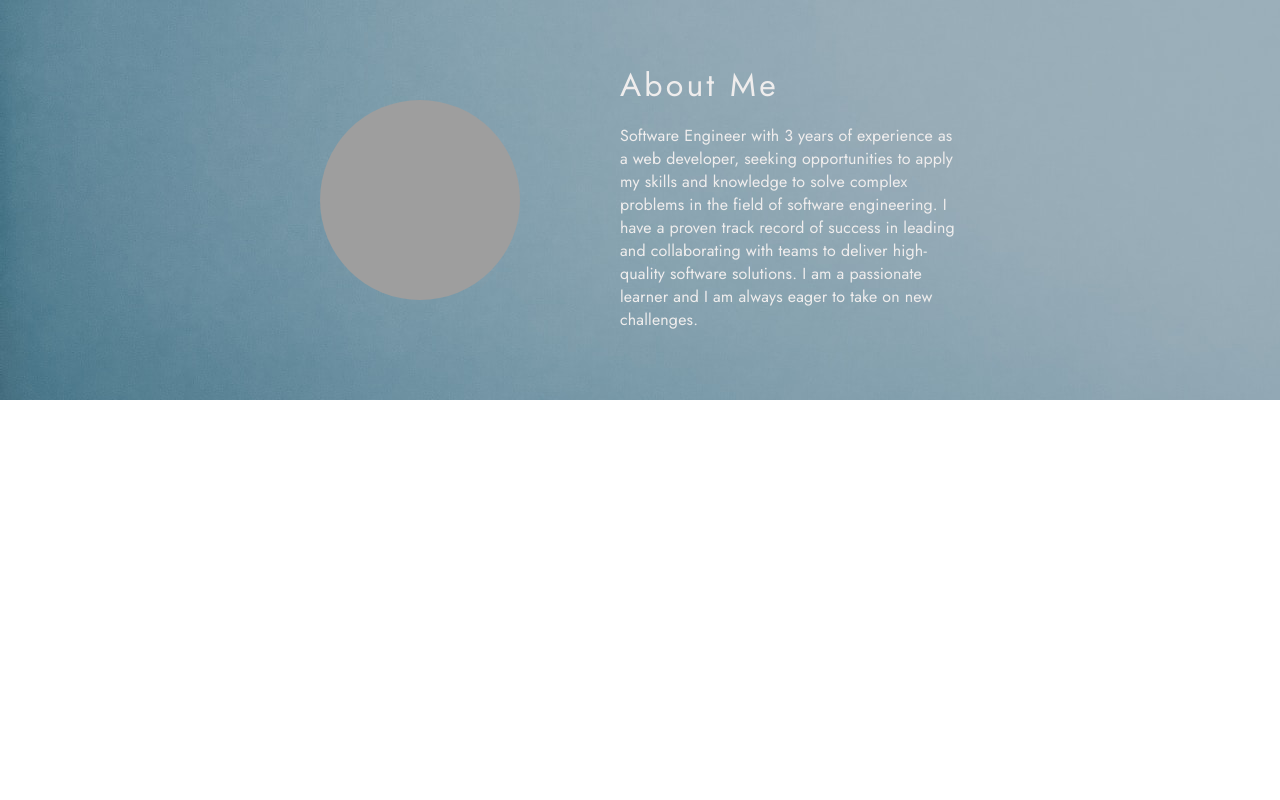
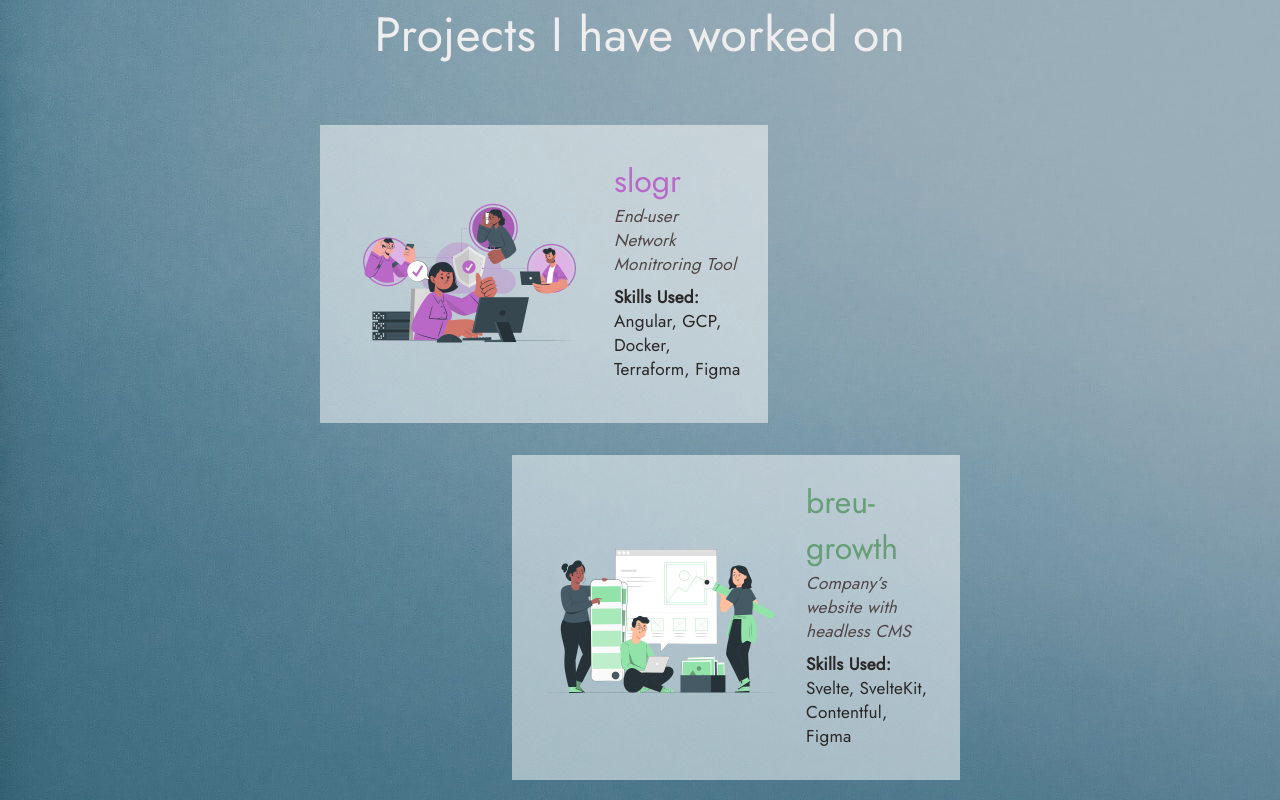
Before and after one commit to Auroob/dev-port, a React (Create React App) app in the folder dope-folio/: page / in a window 1280 px wide. Shown: the part 800-1600 px from the top of the page. Before the commit the page ends 1200 px from the top, so only its background shows below. Built offline with nearby package versions, Linux system fonts and the light colour scheme; grey boxes are pictures that could not be loaded; a web font is replaced by a local one.

Commit message:
projects page

```diff
--- a/dope-folio/src/App.js
+++ b/dope-folio/src/App.js
@@ -2,12 +2,13 @@ import './App.scss';
 import { About } from './components/about/about';
 //import BackgroundImage from './components/background/backgroundImage';
 import { Introduction } from './components/introduction/introduction';
-//import { Projects } from './components/projects/projects';
+import { Projects } from './components/projects/projects';
 
 function App() {
   return (
     <div className="App">
       <Introduction />
+      <Projects />
       <About />
     </div>
   );
--- a/dope-folio/src/App.scss
+++ b/dope-folio/src/App.scss
@@ -9,7 +9,8 @@
 .App {
     font-family: 'Jost', sans-serif;
     --text-color-white: #EFEDED;
-    --text-color-black: #1F1F1F;
+    --text-color-black: #2a2727;
+    --text-color-grey: #514747;
     --column-margin-top: 4em;
   }
 
@@ -33,22 +34,22 @@ h1 {
 }
 
 h2 {
-  font-size: 2em;
-  font-weight: 400;
-  letter-spacing: 0.1em;
+  font-size: 3em;
+  font-weight: 500;
+  letter-spacing: 0.01em;
   color: var(--text-color-white);
   margin-top: 0;
   margin-bottom: 0.5em;
   line-height: normal;
+  align-self: center;
 }
 
 h4 {
-  font-size: 1.5em;
-  font-weight: 400;
-  letter-spacing: 0.1em;
-  color: var(--text-color-white);
+  font-size: 2em;
+  font-weight: 500;
+  letter-spacing: 0;
   margin-top: 0;
-  margin-bottom: 0.5em;
+  margin-bottom: 0;
 }
 
 h5 {
@@ -62,10 +63,9 @@ h5 {
 }
 
 p {
-  font-size: 1em;
-  font-weight: 400;
+  font-size: 1.075em;
+  font-weight: 300;
   letter-spacing: 0.01em;
-  color: var(--text-color-white);
   margin-top: 0;
   margin-bottom: 0.5em;
 }
--- a/dope-folio/src/components/about/about.js
+++ b/dope-folio/src/components/about/about.js
@@ -12,7 +12,7 @@ export const About = () => {
                 </div>
                 <div className="about-text">
                     <h2>About Me</h2>
-                    <p>{aboutData.content}</p>
+                    <p style={{color: 'var(--text-color-white)'}}>{aboutData.content}</p>
                 </div>
             </div>
         </div>
--- a/dope-folio/src/components/projects/project-description/project-description.css
+++ b/dope-folio/src/components/projects/project-description/project-description.css
@@ -1,22 +1,46 @@
-.intro {
-    min-height: 100vh;
+.project-description {
+    display: flex;
+    flex-wrap: wrap;
+    justify-content: space-between;
+    align-items: center;
+    position: relative;
+    background-color: rgba(255, 255, 255, 0.5);
+    width: 35vw;
+    margin-top: 2em;
+    transition: all 2000ms ease-in-out;
   }
 
-  .intro-description {
-    background-color: --var(text-color-white);
+  .project-content {
     display: flex;
-    flex-direction: column;
+    flex-direction: row;
     align-items: center;
     justify-content: space-evenly;
-    flex: 0.5;
+    flex: 1;
+    height: fit-content;
+    padding: 1.5em;
+  }
+
+  .project-image {
+    display: flex;
+    align-items: center;
+    justify-content: center;
     height: fit-content;
   }
 
-  .image {
-    height: 340px;
-    left: 0;
+  .project-image img {
+    height: 250px;
+    width: 250px;
     object-fit: cover;
-    position: fixed;
-    top: 0;
-    width: 340px;
   }
+
+  .project-about {
+    display: flex;
+    flex-direction: column;
+    justify-content: center;
+    align-items: flex-start;
+    margin-left: 1.25em;
+  }
+
+  .project-about p {
+    color: var(--text-color-black);
+  }
--- a/dope-folio/src/components/projects/project-description/project-description.js
+++ b/dope-folio/src/components/projects/project-description/project-description.js
@@ -1,17 +1,19 @@
 import React from "react";
-import { projectsData } from "../../../data/projectsData";
 
-export const ProjectDescription = ({ id, image, title, description, job }) => {
+import "./project-description.css";
+
+export const ProjectDescription = ({ id, image, title, color, description, job }) => {
+    console.log("title, color",title, color);
     return (
-        <div className="intro">
-            <div key={id} className="intro-description">
-                <div className="image">
+        <div className="project-description">
+            <div key={id} className="project-content">
+                <div className="project-image">
                     <img src={image} alt="project" />
                 </div>
-                <div className="content">
-                    <h4>{title}</h4>
-                    <p>{description}</p>
-                    <p>Skills Used: {job}</p>
+                <div className="project-about">
+                    <h4 style={{color: color}}>{title}</h4>
+                    <p style={{color: 'var(--text-color-grey)'}}><i>{description}</i></p>
+                    <p><b>Skills Used: </b>{job}</p>
                 </div>
             </div>
         </div>
--- a/dope-folio/src/components/projects/projects.css
+++ b/dope-folio/src/components/projects/projects.css
@@ -1,13 +1,31 @@
-.intro {
+.project {
+    display: flex;
+    justify-content: center;
+    align-items: center;
     min-height: 100vh;
     position: relative;
   }
 
-  .intro-description {
+  .project-list {
     display: flex;
     flex-direction: column;
     align-items: center;
-    justify-content: space-evenly;
-    flex: 0.5;
+    justify-content: center;
+    flex: 1;
     height: fit-content;
+    width: 50vw;
   }
+
+  .project-box{
+    display: flex;
+    flex-wrap: wrap;
+    width: 50vw;
+  }
+
+  .project-box:nth-child(odd){
+    justify-content: right;
+  }
+
+  .project-box:nth-child(even){
+    justify-content: left;
+  }
--- a/dope-folio/src/components/projects/projects.js
+++ b/dope-folio/src/components/projects/projects.js
@@ -5,18 +5,21 @@ import { ProjectDescription } from "./project-description/project-description";
 
 export const Projects = () => {
     return (
-        <div className="intro">
-            <div className="intro-description">
+        <div className="project">
+            <div className="project-list">
                 <h2>Projects I have worked on</h2>
                 {projectsData.map((project) => {
                     return (
+                        <div className="project-box">
                             <ProjectDescription
                                 key={project.id}
                                 image={project.image}
                                 title={project.title}
+                                color={project.color}
                                 description={project.description}
                                 job={project.job}
                         />
+                        </div>
                     );
                 })}
             </div>
--- a/dope-folio/src/data/projectsData.js
+++ b/dope-folio/src/data/projectsData.js
@@ -9,13 +9,15 @@ export const projectsData = [
         id: 1,
         image: SlogrIllustration,
         title: "slogr",
-        description: "Ende-user Network Monitroring Tool",
+        color: "#ba68c8",
+        description: "End-user Network Monitroring Tool",
         job: "Angular, GCP, Docker, Terraform, Figma"
     },
     {
         id: 2,
         image: BreuGrowthIllustration,
         title: "breu-growth",
+        color: "#669e76",
         description: "Company’s website with headless CMS",
         job: "Svelte, SvelteKit, Contentful, Figma"
     },
@@ -23,13 +25,15 @@ export const projectsData = [
         id: 3,
         image: XNautIllustration,
         title: "XNaut",
-        description: "Developer Portal for productivity",
+        color: "#2e849e",
+        description: "Developer Portal for Productivity",
         job: "React, ExpressJS, REST APIs, FirebaseDB, Firebase, Helm Chart"
     },
     {
         id: 4,
         image: P2Illustration,
         title: "P2",
+        color: "#994438",
         description: "B2B Supply Chain Ecosystem",
         job: "NestJS, PostgreSQL, TypeORM, REST APIs, Agile Management"
     },
@@ -37,6 +41,7 @@ export const projectsData = [
         id: 5,
         image: VRIllustration,
         title: "3D VR Tour",
+        color: "#b7124b",
         description: "Android App with Air University Virtual FP Walkthrough",
         job: "SketcUp, Unity, C#"
     }
```
Lines whose indentation alone changed are shown as unchanged.
